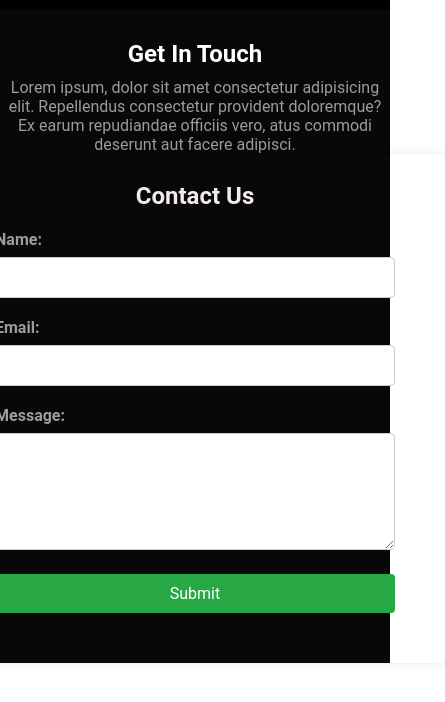
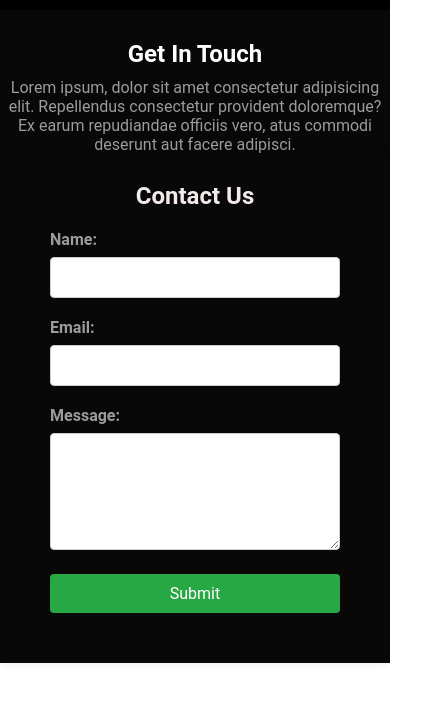
Before and after one commit to Dheeraj-2/Portfolio, a plain HTML site: page Get_in_touch.html in a window 390 px wide. Shown: the part 50-752 px from the top of the page, 445 px wide, since content can reach past the window. Drawn offline with nearby package versions, Linux system fonts and the light colour scheme.

Commit message:
update the form

```diff
--- a/style.css
+++ b/style.css
@@ -273,6 +273,7 @@
     .Skill-Section p {
         margin-top: 50px;
         word-spacing: 30px;
+        word-spacing: normal;
     }
 
     .All_skill {
@@ -293,11 +294,11 @@
     .Skill-Section p {
         text-align: center;
         margin: 30px 0;
+        word-spacing: normal;
     }
 }
 
 /* case_Studies */
-
 
 #case_Studies {
     /* margin-top: 25px; */
@@ -578,7 +579,8 @@
     flex-direction: column;
     gap: 3px;
     padding: 10px;
-    border: 2px solid red;
+    border: 2px solid rgb(250, 249, 249);
+    width: 560px;
 }
 
 .cupan p {
@@ -833,4 +835,22 @@ button:hover {
     .get_touch p {
         width: 100%;
     }
+
+    button {
+        width: 100%;
+    }
+
+    input[type="text"],
+    input[type="email"],
+    textarea {
+        width: 100%;
+
+    }
+    .formmm{
+        width: 100%;
+        display: flex;
+        align-items: center;
+        justify-content: center;
+    }
+
 }
```
